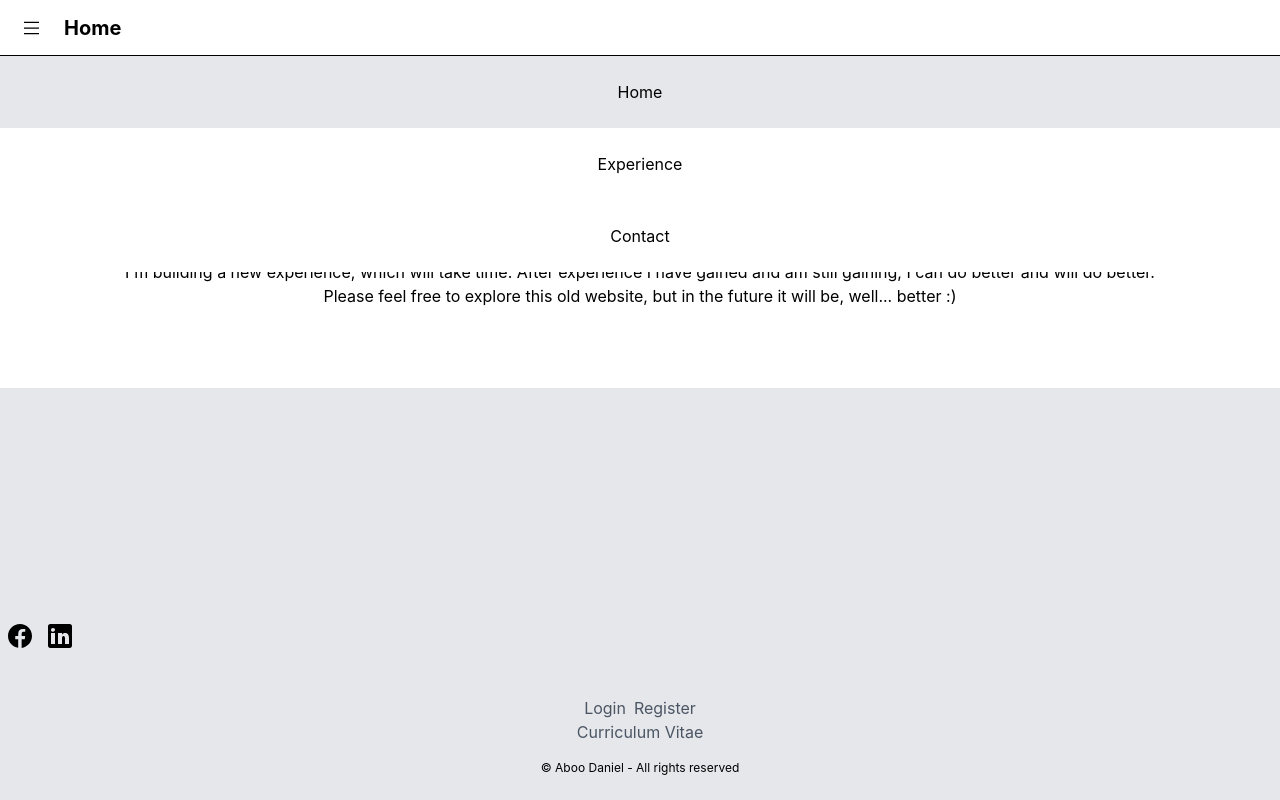
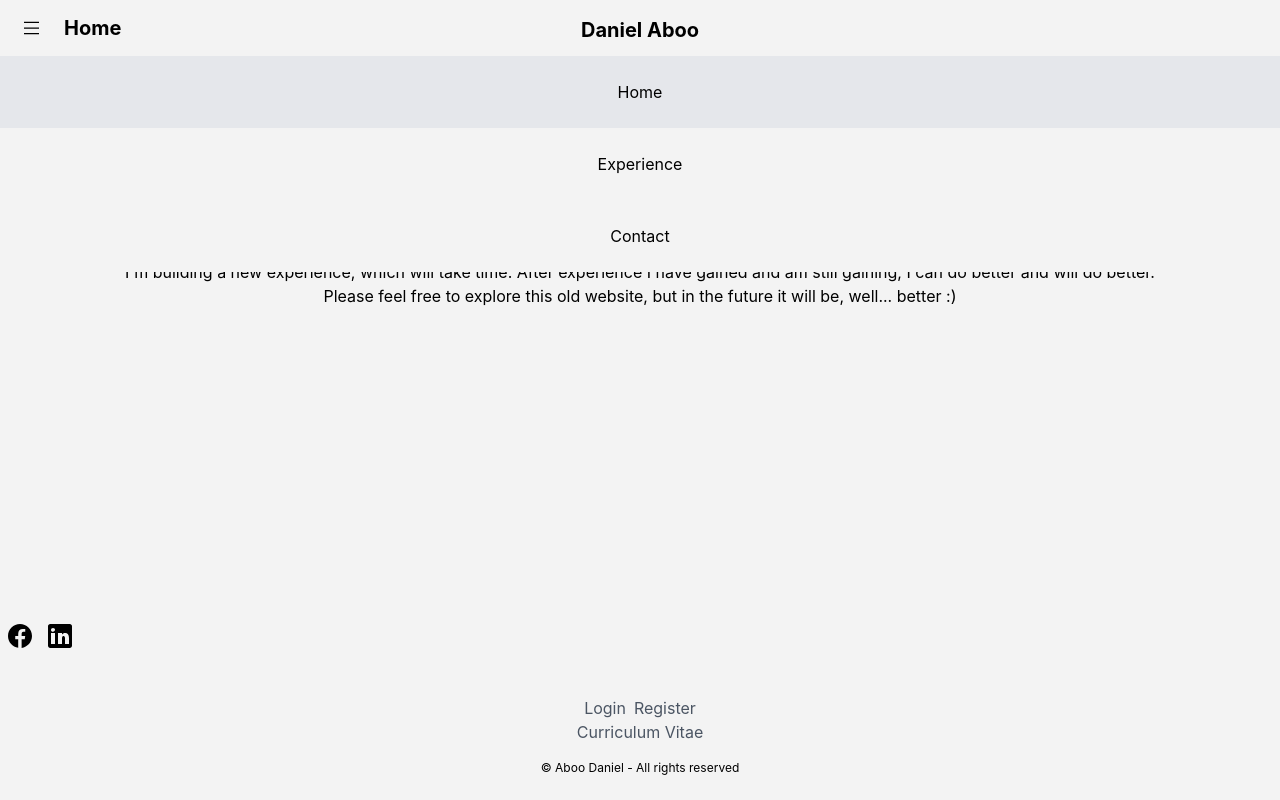
Before and after one commit to Daboo1998/aboodaniel-react-client, a React (Create React App) app: page / in a window 1280 px wide. Built offline with nearby package versions, Linux system fonts and the light colour scheme; no server answers.

Commit message:
Updated webpage styles

```diff
--- a/public/index.html
+++ b/public/index.html
@@ -26,7 +26,7 @@
     -->
     <title>Aboo Daniel</title>
   </head>
-  <body class="bg-gray-200 dark:bg-black">
+  <body class="bg-background-light dark:bg-background-dark">
     <noscript>You need to enable JavaScript to run this app.</noscript>
     <div id="root"></div>
     <!--
--- a/src/components/atoms/buttons and links/PageNavigatorBarLink.tsx
+++ b/src/components/atoms/buttons and links/PageNavigatorBarLink.tsx
@@ -1,13 +1,14 @@
-import React, {useContext} from "react";
-import Link, {LinkProps} from "./Link";
+import React, { useContext } from "react";
+import Link, { LinkProps } from "./Link";
 import { PageNavigatorBarContext } from "../../molecules/general/PageNavigatorBar";
-import { useHistory } from 'react-router-dom';
+import { useHistory } from "react-router-dom";
+import { cx } from "../../../utils";
 
 export interface PageNavigatorBarLinkProps extends LinkProps {}
 
 const PageNavigatorBarLink: React.FC<PageNavigatorBarLinkProps> = ({
   to,
-    children
+  children,
 }) => {
   const pageNavigatorBar = useContext(PageNavigatorBarContext);
   const history = useHistory();
@@ -18,11 +19,14 @@ const PageNavigatorBarLink: React.FC<PageNavigatorBarLinkProps> = ({
   };
 
   return (
-        <Link to={to}
-              className = {
-                "bg-white dark:bg-black >md:hover:bg-gray-200 dark:text-white >md:dark:hover:bg-gray-900 >md:border-r <md:border-b border-black p-2 pb-6 pt-6 >md:p-4 >md:flex-shrink-0" +
-                ((to === history.location.pathname) ? " bg-gray-200 dark:bg-gray-900" : "")
-              }
+    <Link
+      to={to}
+      className={cx(
+        ">md:hover:bg-gray-200 >md:dark:hover:bg-black <md:border-b border-black p-2 pb-6 pt-6 >md:p-4 >md:flex-shrink-0",
+        to === history.location.pathname
+          ? "bg-gray-200 dark:bg-black"
+          : "bg-background-light dark:bg-background-dark"
+      )}
       onClick={handleClick}
     >
       {children}
--- a/src/components/layouts/pages/PageLayout.tsx
+++ b/src/components/layouts/pages/PageLayout.tsx
@@ -1,4 +1,4 @@
-import React, {useEffect} from "react";
+import React, { useEffect } from "react";
 import useNavigation from "../../../hooks/useNavigation";
 
 export interface PageLayoutProps extends React.HTMLProps<any> {
@@ -6,7 +6,7 @@ export interface PageLayoutProps extends React.HTMLProps<any> {
 }
 
 const PageLayout: React.FC<PageLayoutProps> = ({
-    children ,
+  children,
   className,
   title,
   ...props
@@ -18,10 +18,13 @@ const PageLayout: React.FC<PageLayoutProps> = ({
   });
 
   return (
-        <div className={"flex flex-col w-full p-10 bg-white dark:bg-gray-900 pt-20"}  {...props}>
-            <div className={(className ?? "") + " w-full"}>
-                {children}
-            </div>
+    <div
+      className={
+        "flex flex-col w-full p-10 bg-background-light dark:bg-background-dark pt-20"
+      }
+      {...props}
+    >
+      <div className={(className ?? "") + " w-full"}>{children}</div>
     </div>
   );
 };
--- a/src/components/molecules/experience/Experience.tsx
+++ b/src/components/molecules/experience/Experience.tsx
@@ -62,7 +62,7 @@ const Experience: React.FC<ExperienceProps> = ({ experience }) => {
   return (
     <div className="pb-12">
       <div
-        className="flex flex-row sticky bg-white dark:bg-gray-900 top-12 border-t-2 border-black dark:border-white p-2"
+        className="flex flex-row sticky top-12 border-t-2 border-black dark:border-white p-2"
         onClick={handleHeaderClick}
       >
         <h3>{experience.title}</h3>
--- a/src/components/molecules/general/Footer.tsx
+++ b/src/components/molecules/general/Footer.tsx
@@ -2,64 +2,96 @@ import React from "react";
 import { ReactComponent as FacebookIcon } from "../../../images/icons/facebookIcon.svg";
 import { ReactComponent as LinkedInIcon } from "../../../images/icons/linkedInIcon.svg";
 import Link from "../../atoms/buttons and links/Link";
-import {useAuth} from "../../../contexts/AuthContext";
+import { useAuth } from "../../../contexts/AuthContext";
 
 const Footer: React.FC = () => {
   const auth = useAuth();
 
   return (
-        <div className="flex flex-col bg-gray-200 dark:bg-black pb-6 space-y-4">
+    <div className="flex flex-col bg-background-light dark:bg-background-dark pb-6 space-y-4">
       <div className="flex flex-row">
-                <a href="https://facebook.com/danny.aboo.5" target="_blank" rel="noopener noreferrer" className="p-2"><FacebookIcon /></a>
-                <a href="https://www.linkedin.com/in/danielaboo" target="_blank" rel="noopener noreferrer" className="p-2"><LinkedInIcon /></a>
+        <a
+          href="https://facebook.com/danny.aboo.5"
+          target="_blank"
+          rel="noopener noreferrer"
+          className="p-2"
+        >
+          <FacebookIcon />
+        </a>
+        <a
+          href="https://www.linkedin.com/in/danielaboo"
+          target="_blank"
+          rel="noopener noreferrer"
+          className="p-2"
+        >
+          <LinkedInIcon />
+        </a>
       </div>
       <br />
       <div className="flex flex-col items-center">
-                <div className={`flex ${auth.isLoggedIn ? "flex-col" : "flex-row" } space-x-2`}>
-                    {
-                        !auth.isLoggedIn ? (
+        <div
+          className={`flex ${
+            auth.isLoggedIn ? "flex-col" : "flex-row"
+          } space-x-2`}
+        >
+          {!auth.isLoggedIn ? (
             <>
-                              <Link to="/login" className="text-gray-600 text-center >md:hover:text-gray-800">
+              <Link
+                to="/login"
+                className="text-gray-600 text-center >md:hover:text-gray-800"
+              >
                 Login
               </Link>
-                              <Link to="/register" className="text-gray-600 text-center >md:hover:text-gray-800">
+              <Link
+                to="/register"
+                className="text-gray-600 text-center >md:hover:text-gray-800"
+              >
                 Register
               </Link>
             </>
           ) : (
             <>
               <p>
-                                    Logged in as {
-                                        auth.user &&
+                Logged in as{" "}
+                {auth.user && (
                   <span className="text-center text-blue-800 dark:text-blue-300">
-                                                {auth.user?.displayName ? auth.user.displayName : auth.user?.uid}
+                    {auth.user?.displayName
+                      ? auth.user.displayName
+                      : auth.user?.uid}
                   </span>
-                                    }
+                )}
               </p>
-                                <button className="text-gray-600 text-center >md:hover:text-gray-800" onClick={auth.logout}>
+              <button
+                className="text-gray-600 text-center >md:hover:text-gray-800"
+                onClick={auth.logout}
+              >
                 Logout
               </button>
             </>
-                        )
-                    }
+          )}
         </div>
-                <Link to="/cv" className="text-gray-600 text-center >md:hover:text-gray-800">
+        <Link
+          to="/cv"
+          className="text-gray-600 text-center >md:hover:text-gray-800"
+        >
           Curriculum Vitae
         </Link>
-                {
-                    auth.isDeveloper && (
-                        <Link to="/developerTools" className="text-gray-600 text-center >md:hover:text-gray-800">
+        {auth.isDeveloper && (
+          <Link
+            to="/developerTools"
+            className="text-gray-600 text-center >md:hover:text-gray-800"
+          >
             Developer Tools
           </Link>
-                    )
-                }
-                {
-                    auth.isOwner && (
-                        <Link to="/messages" className="text-gray-600 text-center >md:hover:text-gray-800">
+        )}
+        {auth.isOwner && (
+          <Link
+            to="/messages"
+            className="text-gray-600 text-center >md:hover:text-gray-800"
+          >
             Messages
           </Link>
-                    )
-                }
+        )}
       </div>
       <p className="text-center text-xs">© Aboo Daniel - All rights reserved</p>
     </div>
--- a/src/components/molecules/general/PageNavigatorBar.tsx
+++ b/src/components/molecules/general/PageNavigatorBar.tsx
@@ -1,34 +1,51 @@
-import React, {useState} from "react";
+import React, { useState } from "react";
 import { ReactComponent as MenuIcon } from "../../../images/icons/menuIcon.svg";
-import { ReactComponent as CloseIcon } from "../../../images/icons/closeIcon.svg"
+import { ReactComponent as CloseIcon } from "../../../images/icons/closeIcon.svg";
 import useNavigation from "../../../hooks/useNavigation";
 
 export const PageNavigatorBarContext = React.createContext({
   isHidden: false,
-    hide: () => {}
+  hide: () => {},
 });
 
-const PageNavigatorBar: React.FC = ({children}) => {
+const PageNavigatorBar: React.FC = ({ children }) => {
   const [isHidden, setIsHidden] = useState(true);
   const navigation = useNavigation();
 
-    return (<PageNavigatorBarContext.Provider value={{isHidden, hide: () => setIsHidden(true)}}>
-      <div className={`flex flex-col >md:flex-row ${isHidden ? "" : "border-b <md:h-full"} >md:border-b border-black fixed w-full top-0 z-10`}>
-          <div className="flex flex-row >md:hidden bg-white dark:bg-black w-10 h-14 border-b border-black w-full">
-              <button className="border-0 p-2 w-10 pl-6" onClick={(_) => setIsHidden(!isHidden)}>
+  return (
+    <PageNavigatorBarContext.Provider
+      value={{ isHidden, hide: () => setIsHidden(true) }}
+    >
+      <div
+        className={`flex flex-col >md:flex-row ${
+          isHidden ? "" : "border-b <md:h-full"
+        } >md:shadow-md border-black fixed w-full top-0 z-10 `}
+      >
+        <div className="flex flex-row >md:hidden bg-background-light dark:bg-background-dark w-10 h-14 w-full">
+          <button
+            className="border-0 p-2 w-10 pl-6"
+            onClick={(_) => setIsHidden(!isHidden)}
+          >
             {isHidden ? <MenuIcon width="15px" /> : <CloseIcon width="15px" />}
           </button>
           <h3 className="h-full p-3.5 pl-6">{navigation.currentPageTitle}</h3>
         </div>
-          <div className={
-              `flex flex-col >md:flex-row >md:w-full bg-white dark:bg-black >md:items-center
+        <h3
+          className="whitespace-nowrap self-center p-4 absolute h-full cursor-pointer <md:justify-self-center"
+          onClick={() => navigation.navigateTo("/")}
+        >
+          Daniel Aboo
+        </h3>
+        <div
+          className={`flex flex-col >md:flex-row >md:w-full bg-background-light dark:bg-background-dark >md:items-center >md:justify-center
               ${isHidden ? "<md:h-0" : "<md:h-screen"}
-              <md:overflow-hidden <md:transition-height <md:duration-500 <md:ease-in-out`
-          }>
+              <md:overflow-hidden <md:transition-height <md:duration-500 <md:ease-in-out`}
+        >
           {children}
         </div>
       </div>
-    </PageNavigatorBarContext.Provider>);
+    </PageNavigatorBarContext.Provider>
+  );
 };
 
 export default PageNavigatorBar;
--- /dev/null
+++ b/src/utils/index.ts
@@ -0,0 +1,23 @@
+export function cx(
+  ...args: Array<string | undefined | { [key: string]: boolean } | boolean>
+): string {
+  const classes: string[] = [];
+
+  args.forEach((arg) => {
+    if (typeof arg === "string") {
+      classes.push(arg);
+    } else if (typeof arg === "object" && arg !== null) {
+      Object.entries(arg).forEach(([key, value]) => {
+        if (value) {
+          if (typeof value === "string" && eval(value)) {
+            classes.push(key);
+          } else if (typeof value === "boolean" && value) {
+            classes.push(key);
+          }
+        }
+      });
+    }
+  });
+
+  return classes.join(" ");
+}
--- a/tailwind.config.js
+++ b/tailwind.config.js
@@ -1,60 +1,62 @@
 module.exports = {
   purge: [],
-  darkMode: 'media', // or 'media' or 'class'
+  darkMode: "media", // or 'media' or 'class'
   theme: {
     screens: {
-      '>sm': '640px',
+      ">sm": "640px",
       // => @media (min-width: 640px) { ... }
 
-      '>md': '768px',
+      ">md": "768px",
       // => @media (min-width: 768px) { ... }
 
-      '>lg': '1024px',
+      ">lg": "1024px",
       // => @media (min-width: 1024px) { ... }
 
-      '>xl': '1280px',
+      ">xl": "1280px",
       // => @media (min-width: 1280px) { ... }
 
-      '>2xl': '1536px',
+      ">2xl": "1536px",
       // => @media (min-width: 1536px) { ... }
 
-      '<2xl': {'max': '1535px'},
+      "<2xl": { max: "1535px" },
       // => @media (max-width: 1535px) { ... }
 
-      '<xl': {'max': '1279px'},
+      "<xl": { max: "1279px" },
       // => @media (max-width: 1279px) { ... }
 
-      '<lg': {'max': '1023px'},
+      "<lg": { max: "1023px" },
       // => @media (max-width: 1023px) { ... }
 
-      '<md': {'max': '767px'},
+      "<md": { max: "767px" },
       // => @media (max-width: 767px) { ... }
 
-      '<sm': {'max': '639px'},
+      "<sm": { max: "639px" },
       // => @media (max-width: 639px) { ... }
     },
     extend: {
       transitionProperty: {
-        'max-height': 'max-height',
+        "max-height": "max-height",
       },
       maxHeight: {
-        'inf': `10000px`,
+        inf: `10000px`,
       },
       backgroundColor: {
-        "submit": "#3b3b3b",
-        "submit-hover": "#6b6b6b"
+        submit: "#3b3b3b",
+        "submit-hover": "#6b6b6b",
+        background: {
+          light: "#f3f3f3",
+          dark: "#1f1f1f",
+        },
       },
       textColor: {
-        "error": "rgba(220, 38, 38, 1)"
-      }
+        error: "rgba(220, 38, 38, 1)",
+      },
     },
   },
   variants: {
     extend: {
-      fill: ['dark']
+      fill: ["dark"],
     },
   },
-  plugins: [
-    require('@tailwindcss/line-clamp'),
-  ],
+  plugins: [require("@tailwindcss/line-clamp")],
 };
```
Lines whose indentation alone changed are shown as unchanged.
